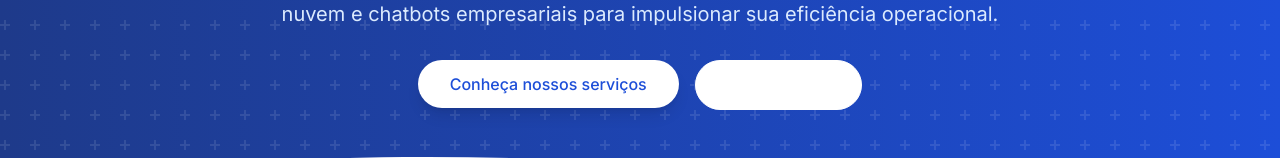
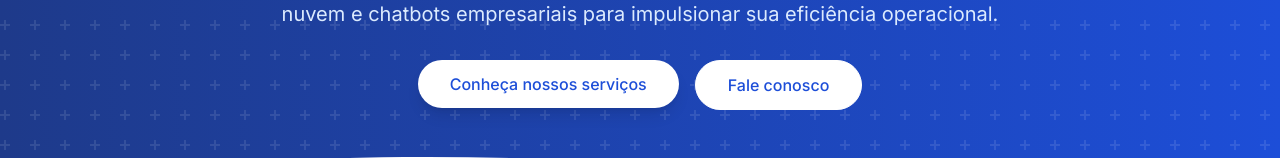
Before and after one commit to AugustoPerin/RochaPerin, a Next.js app: page / in a window 1280 px wide. Shown: the part 300-458 px from the top of the page. Built offline with nearby package versions, Linux system fonts and the light colour scheme.

Commit message:
fix button home page

```diff
--- a/app/page.tsx
+++ b/app/page.tsx
@@ -102,7 +102,7 @@ export default function Home() {
                 asChild
                 size="lg"
                 variant="outline"
-                className="border-white text-white hover:bg-white/10 px-8 py-6 font-medium text-base rounded-full"
+                className="border-white text-blue-700 hover:bg-white/10 px-8 py-6 font-medium text-base rounded-full"
               >
                 <Link href="http://wa.me/5571993491849?text=Ol%C3%A1,%20gostaria%20de%20saber%20mais%20sobre%20os%20servi%C3%A7os%20da%20RochaPerin">
                   Fale conosco
```
